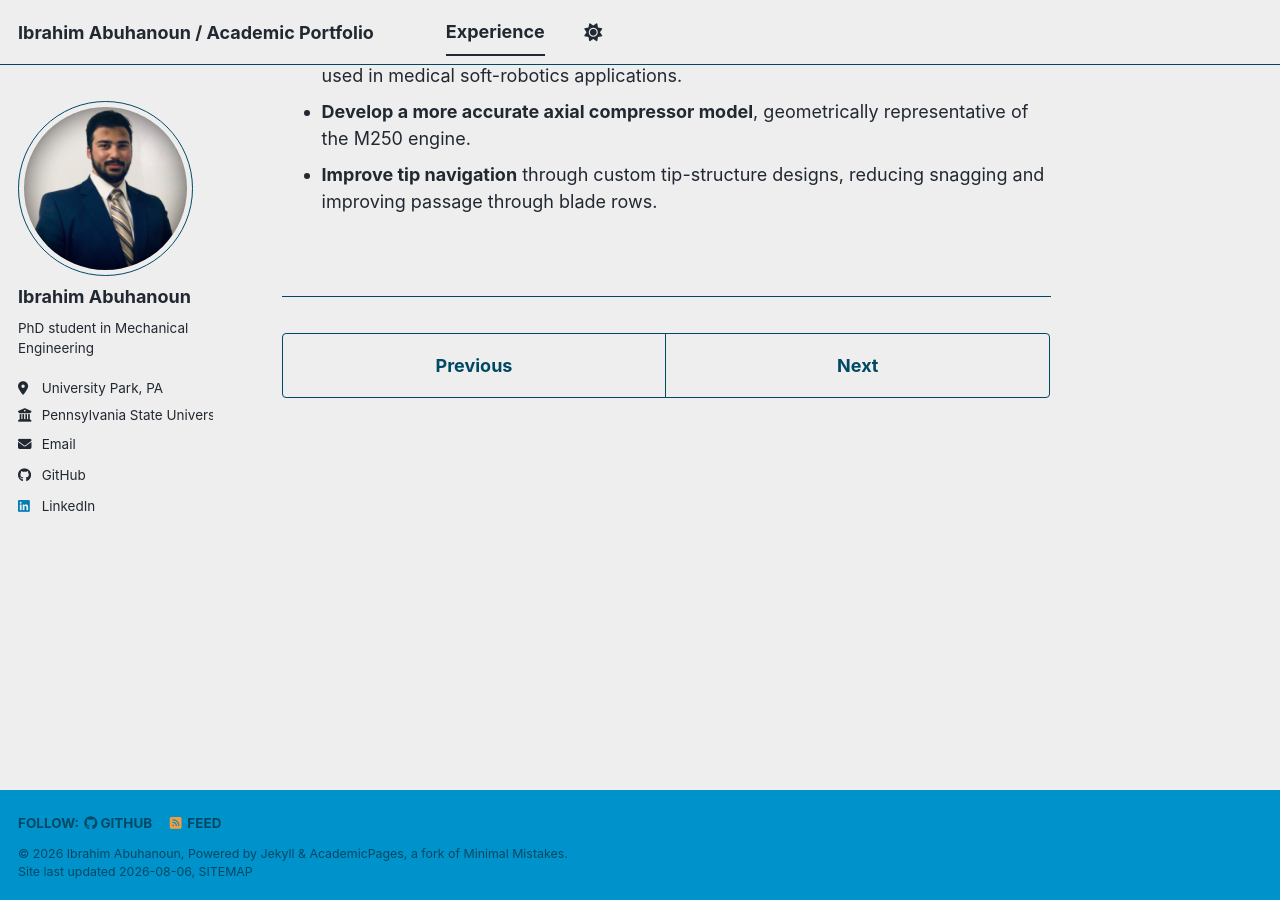
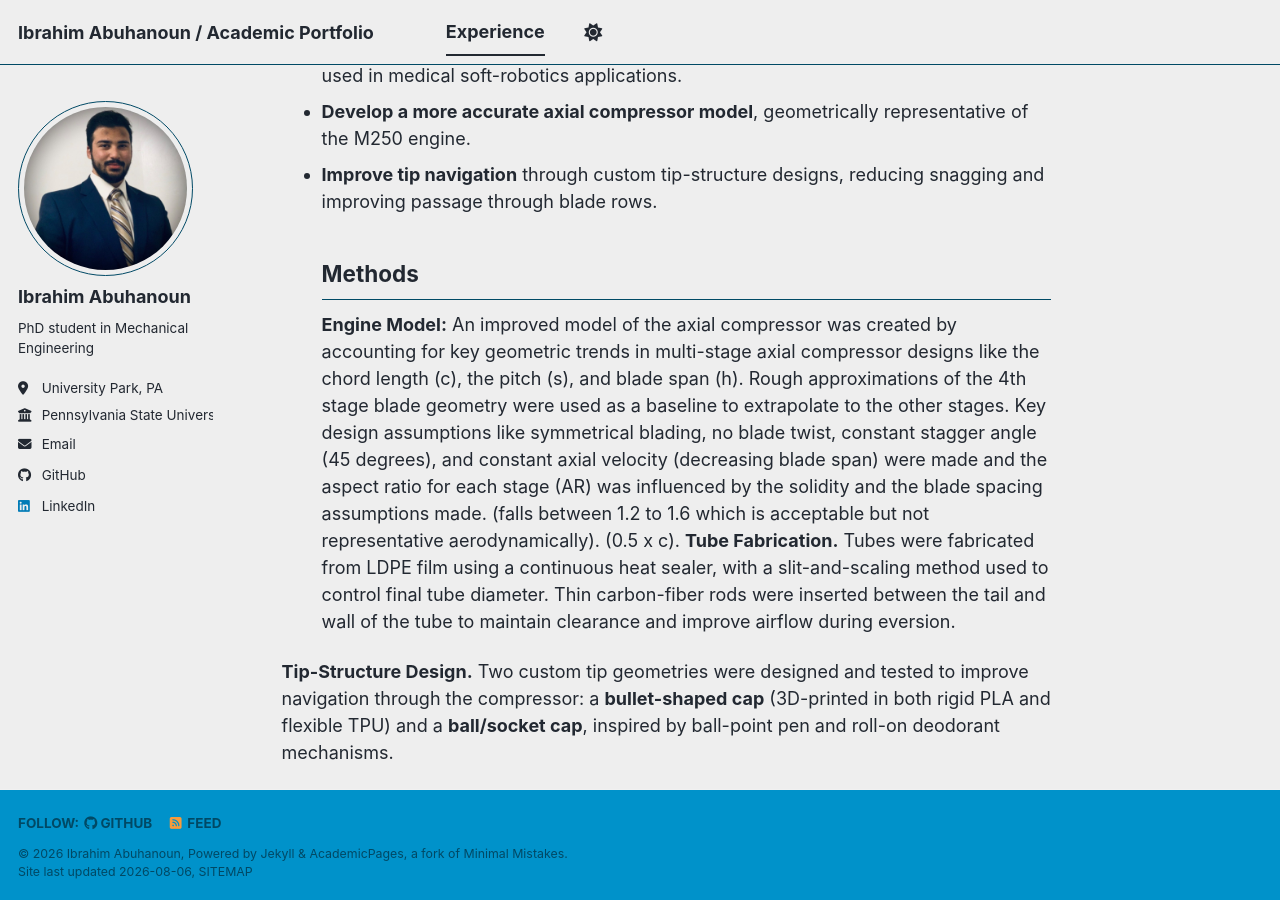
Before and after one commit to IbrahimAbuhanoun/IbrahimAbuhanoun.github.io, a Jekyll site: the page built from _portfolio/portfolio-1.md, in a window 1280 px wide and 900 px high, scrolled down 3064 px. Built offline with Jekyll 4.4.1, drawn with Linux system fonts in a browser that asks for light colours; a style sheet for code colours, icons or effects is not loaded.

Commit message:
Update portfolio-1.md

```diff
--- a/_portfolio/portfolio-1.md
+++ b/_portfolio/portfolio-1.md
@@ -198,3 +198,8 @@ A proof-of-concept vine robot was developed for the FA2023 - Sp2024 senior capst
 - **Scale down tube diameter** to the 4–10 mm range, matching the miniaturized scale used in medical soft-robotics applications.
 - **Develop a more accurate axial compressor model**, geometrically representative of the M250 engine.
 - **Improve tip navigation** through custom tip-structure designs, reducing snagging and improving passage through blade rows.
+## Methods
+**Engine Model:** An improved model of the axial compressor was created by accounting for key geometric trends in multi-stage axial compressor designs like the chord length (c), the pitch (s), and blade span (h). Rough approximations of the 4th stage blade geometry were used as a baseline to extrapolate to the other stages. Key design assumptions like symmetrical blading, no blade twist, constant stagger angle (45 degrees), and constant axial velocity (decreasing blade span) were made and the aspect ratio for each stage (AR) was influenced by the solidity and the blade spacing assumptions made. (falls between 1.2 to 1.6 which is acceptable but not representative aerodynamically). (0.5 x c).
+**Tube Fabrication.** Tubes were fabricated from LDPE film using a continuous heat sealer, with a slit-and-scaling method used to control final tube diameter. Thin carbon-fiber rods were inserted between the tail and wall of the tube to maintain clearance and improve airflow during eversion.
+
+**Tip-Structure Design.** Two custom tip geometries were designed and tested to improve navigation through the compressor: a **bullet-shaped cap** (3D-printed in both rigid PLA and flexible TPU) and a **ball/socket cap**, inspired by ball-point pen and roll-on deodorant mechanisms.
```
